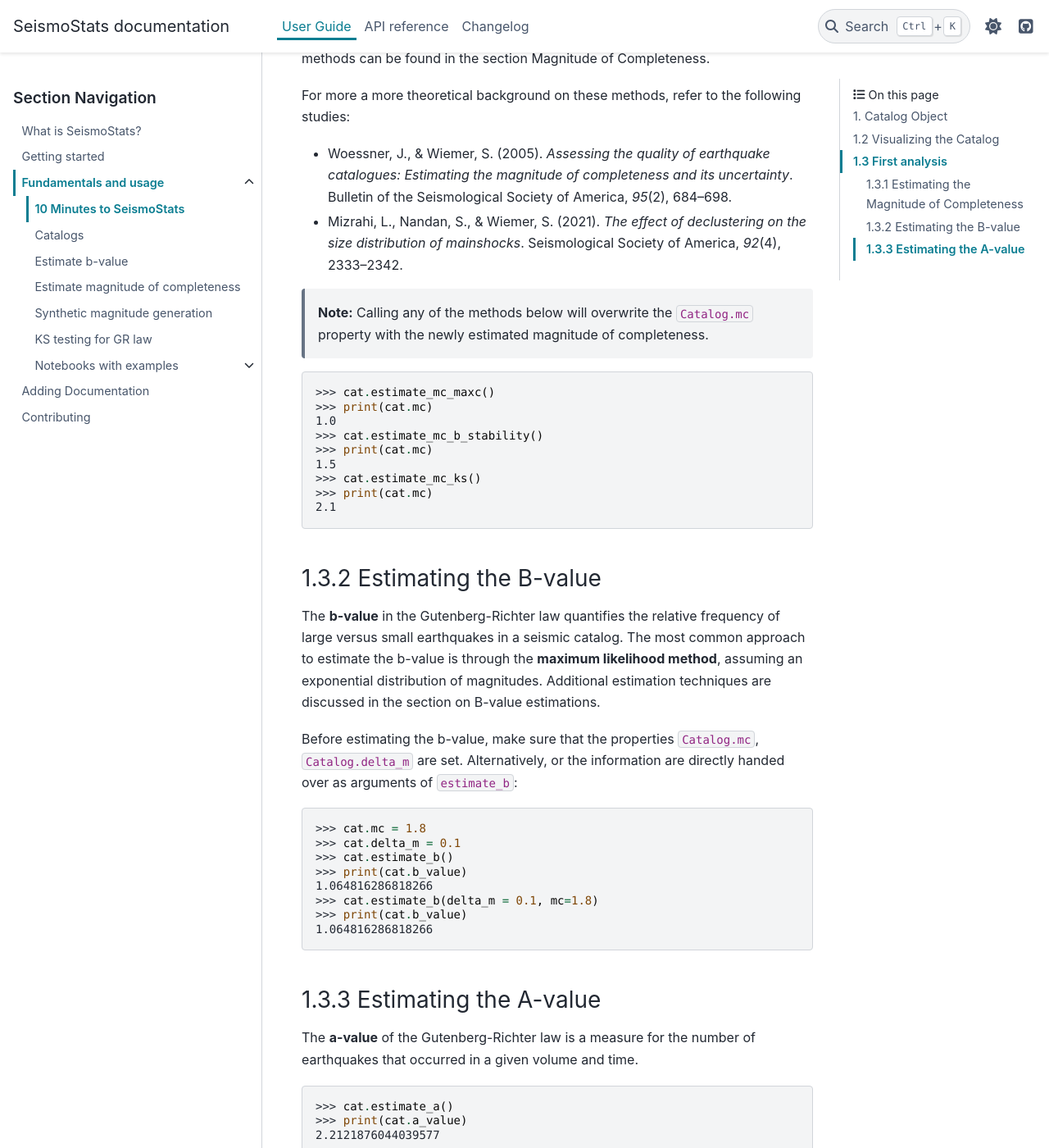
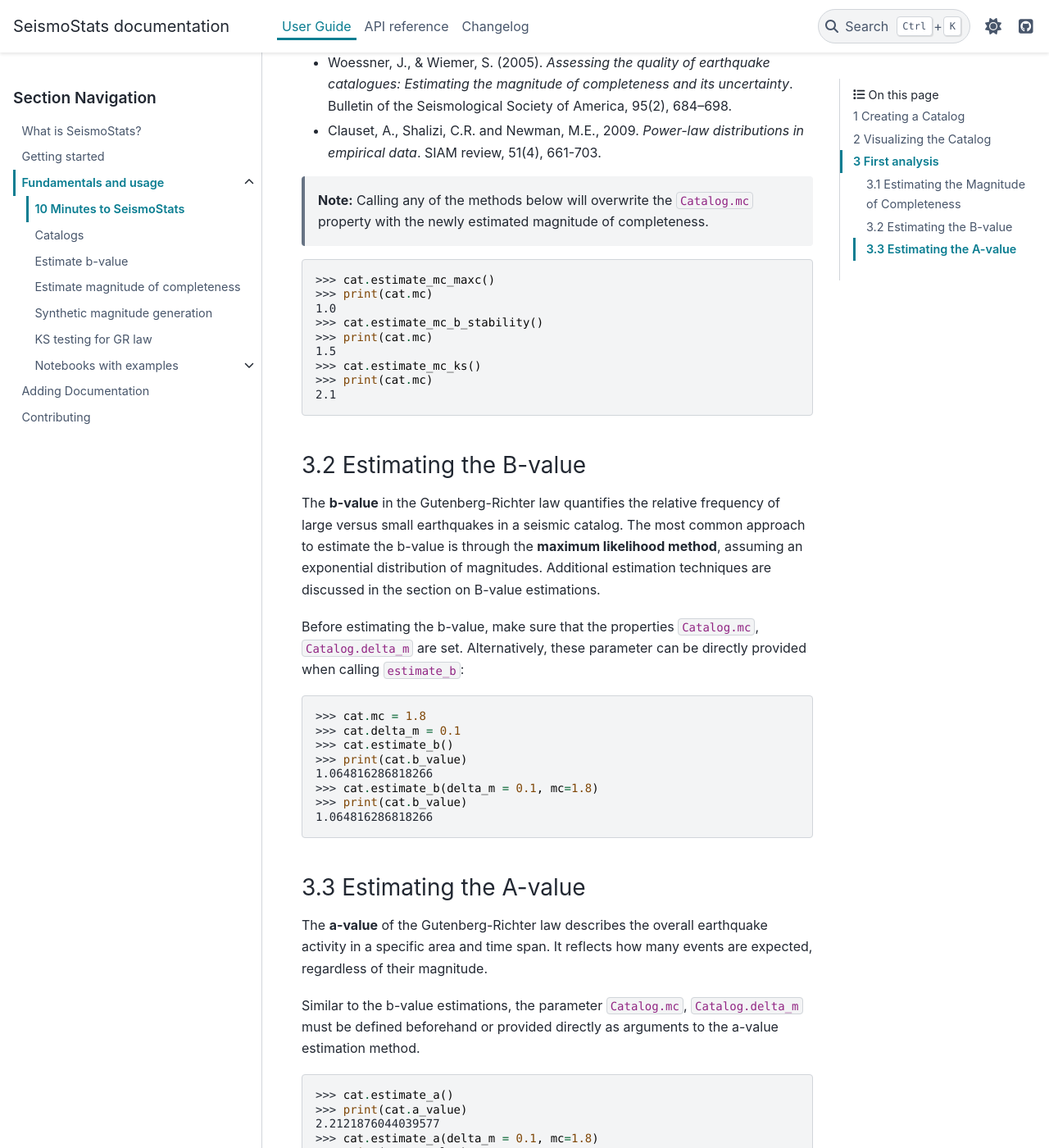
Before and after one commit to swiss-seismological-service/SeismoStats, a Sphinx documentation site: the page built from docs/source/user/10minute_intro.md, in a window 1280 px wide and 1400 px high, scrolled down 4847 px. Shown: the whole window at 82% size. Built offline with Sphinx 7.4.7 and the PyData theme 0.15.4, drawn with Linux system fonts in a browser that asks for light colours; pages that are not in the unit, such as notebooks, are missing from menus; the version number could not be read and is left out; some of the changed text lies outside the part shown.

Commit message:
change reference, update a-value

````diff
--- a/docs/source/user/10minute_intro.md
+++ b/docs/source/user/10minute_intro.md
@@ -12,11 +12,9 @@ Additionally, we demonstrate how to easily visualize your data and explore key f
 
 ---
 
-## 1. Catalog Object
-
 A central feature of SeismoStats is the `Catalog` object, which offers a quick and flexible way to get started. It is built on top of a `pandas.DataFrame`, meaning all standard pandas methods are available and fully supported.
 
-### 1.1 Creating a Catalog
+## 1 Creating a Catalog
 
 Catalogs can be created from:
 
@@ -28,9 +26,8 @@ You can also fetch earthquake data directly from FDSN servers such as **EIDA** a
 
 > **Note:** Your catalog must include a `magnitude` column. For full functionality (especially plotting and analysis), it is recommended to also include `time`, `latitude`, `longitude`, and `depth`.
 
----
 
-### 1.1.1 Example: Creating a Catalog from a DataFrame
+### 1.1 Example: Creating a Catalog from a DataFrame
 
 ```python
 >>> from seismostats import Catalog
@@ -56,7 +53,8 @@ You can also fetch earthquake data directly from FDSN servers such as **EIDA** a
 
 ```
 
-### 1.1.2 Example: Creating a Catalog from QuakeML
+
+### 1.2 Example: Creating a Catalog from QuakeML
 ```python
 >>> cat = Catalog.from_quakeml(quakefile)
 
@@ -66,9 +64,9 @@ You can also fetch earthquake data directly from FDSN servers such as **EIDA** a
 0  earthquake  2021-12-30 07:43:14.681975   46.051445   7.388025  1181.640625        manual   2.510115           MLhc        2.510115344        2.301758471
 1  earthquake  2021-12-25 14:49:40.125942   47.371755   6.917057  3364.257812        manual   3.539687           MLhc        3.539687307               NaN
 ```
----
 
-### 1.1.3 Example: Downloading a catalog from a FDSN-Server
+
+### 1.3 Example: Downloading a catalog from a FDSN-Server
 Since downloads are limited to a maximum of 20,000 events, you can use the batch download option for larger datasets. This method downloads the data in subsets of events based on the specified `batch_size`.
 ```python
 >>> from seismostats.catalogs.client import FDSNWSEventClient
@@ -111,7 +109,7 @@ Since downloads are limited to a maximum of 20,000 events, you can use the batch
 
 ---
 
-## 1.2 Visualizing the Catalog
+## 2 Visualizing the Catalog
 
 The `Catalog` class offers several built-in methods for analyzing and visualizing your seismic data.
 
@@ -155,7 +153,7 @@ Use these methods to gain insights into your catalog before performing more adva
 
 ---
 
-## 1.3 First analysis
+## 3 First analysis
 Before performing statistical analysis, it's important to bin the magnitudes in your catalog correctly.
 The choice of bin size should reflect the magnitude resolution of your dataset to ensure accurate results.
 
@@ -183,9 +181,9 @@ Name: magnitude, dtype: float64
 Name: magnitude, dtype: float64
 ```
 
-### 1.3.1 Estimating the Magnitude of Completeness
+### 3.1 Estimating the Magnitude of Completeness
 
-**Seismostats** provides three methods to estimate the magnitude of completeness ($M_c$) in earthquake catalogs:
+Seismostats provides three methods to estimate the **magnitude of completeness** ($M_c$) in earthquake catalogs:
 
 - **Maximum Curvature**
 - **B-Stability**
@@ -195,9 +193,8 @@ These methods help assess the quality of your catalog by identifying the lowest
 
 For more a more theoretical background on these methods, refer to the following studies:
 
-- Woessner, J., & Wiemer, S. (2005). *Assessing the quality of earthquake catalogues: Estimating the magnitude of completeness and its uncertainty*. Bulletin of the Seismological Society of America, *95*(2), 684–698.
-- Mizrahi, L., Nandan, S., & Wiemer, S. (2021). *The effect of declustering on the size distribution of mainshocks*. Seismological Society of America, *92*(4), 2333–2342.
-
+- Woessner, J., & Wiemer, S. (2005). *Assessing the quality of earthquake catalogues: Estimating the magnitude of completeness and its uncertainty*. Bulletin of the Seismological Society of America, 95(2), 684–698.
+- Clauset, A., Shalizi, C.R. and Newman, M.E., 2009. *Power-law distributions in empirical data*. SIAM review, 51(4), 661-703.
 
 > **Note:**
 > Calling any of the methods below will overwrite the `Catalog.mc` property with the newly estimated magnitude of completeness.
@@ -214,11 +211,11 @@ For more a more theoretical background on these methods, refer to the following
 2.1
 ```
 
-### 1.3.2 Estimating the B-value
+### 3.2 Estimating the B-value
 The **b-value** in the Gutenberg-Richter law quantifies the relative frequency of large versus small earthquakes in a seismic catalog.
-The most common approach to estimate the b-value is through the **maximum likelihood method**, assuming an exponential distribution of magnitudes. Additional estimation techniques are discussed in the section on {ref}`B-value estimations <estimat_b.md>`.
+The most common approach to estimate the b-value is through the **maximum likelihood method**, assuming an exponential distribution of magnitudes. Additional estimation techniques are discussed in the section on {ref}`B-value estimations <estimate_b.md>`.
 
-Before estimating the b-value, make sure that the properties `Catalog.mc`, `Catalog.delta_m` are set. Alternatively, or the information are directly handed over as arguments of `estimate_b`:
+Before estimating the b-value, make sure that the properties `Catalog.mc`, `Catalog.delta_m` are set. Alternatively, these parameter can be directly provided when calling `estimate_b`:
 ```python
 >>> cat.mc = 1.8
 >>> cat.delta_m = 0.1
@@ -230,11 +227,14 @@ Before estimating the b-value, make sure that the properties `Catalog.mc`, `Cata
 1.064816286818266
 ```
 
-### 1.3.3 Estimating the A-value
-The **a-value** of the Gutenberg-Richter law is a measure for the number of earthquakes that occurred in a given volume and time.
+### 3.3 Estimating the A-value
+The **a-value** of the Gutenberg-Richter law  describes the overall earthquake activity in a specific area and time span. It reflects how many events are expected, regardless of their magnitude.
 
+Similar to the b-value estimations, the parameter `Catalog.mc`, `Catalog.delta_m` must be defined beforehand or provided directly as arguments to the a-value estimation method.
 ```python
 >>> cat.estimate_a()
 >>> print(cat.a_value)
 2.2121876044039577
+>>> cat.estimate_a(delta_m = 0.1, mc=1.8)
+>>> print(cat.a_value)
 ```
````
